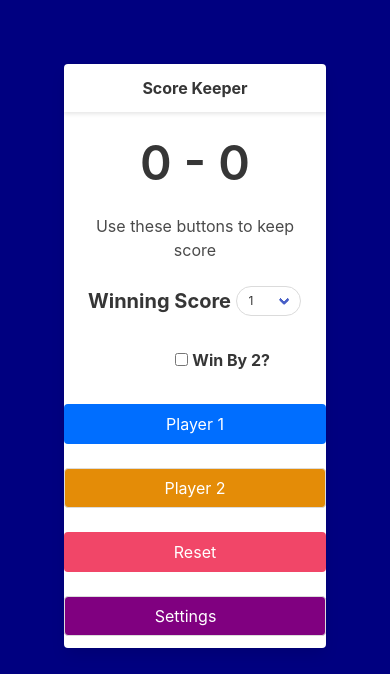
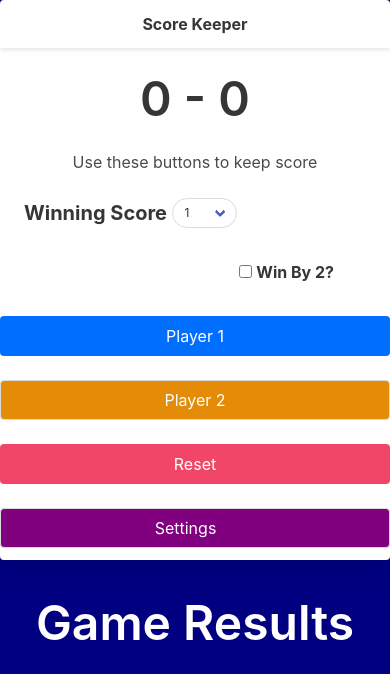
Before and after one commit to antleemoore/score-keeper-app, a PHP site: page / in a window 390 px wide. Shown: the top 674 px of the page. Run offline with PHP 8.4, Linux system fonts and the light colour scheme.

Commit message:
Update index.css

```diff
--- a/index.css
+++ b/index.css
@@ -107,7 +107,7 @@
     margin-right: 100%;
 }
 @media(max-width: 1023px){
-    .container{
+    .cardholder{
         margin: 0;
     }
 }
```
